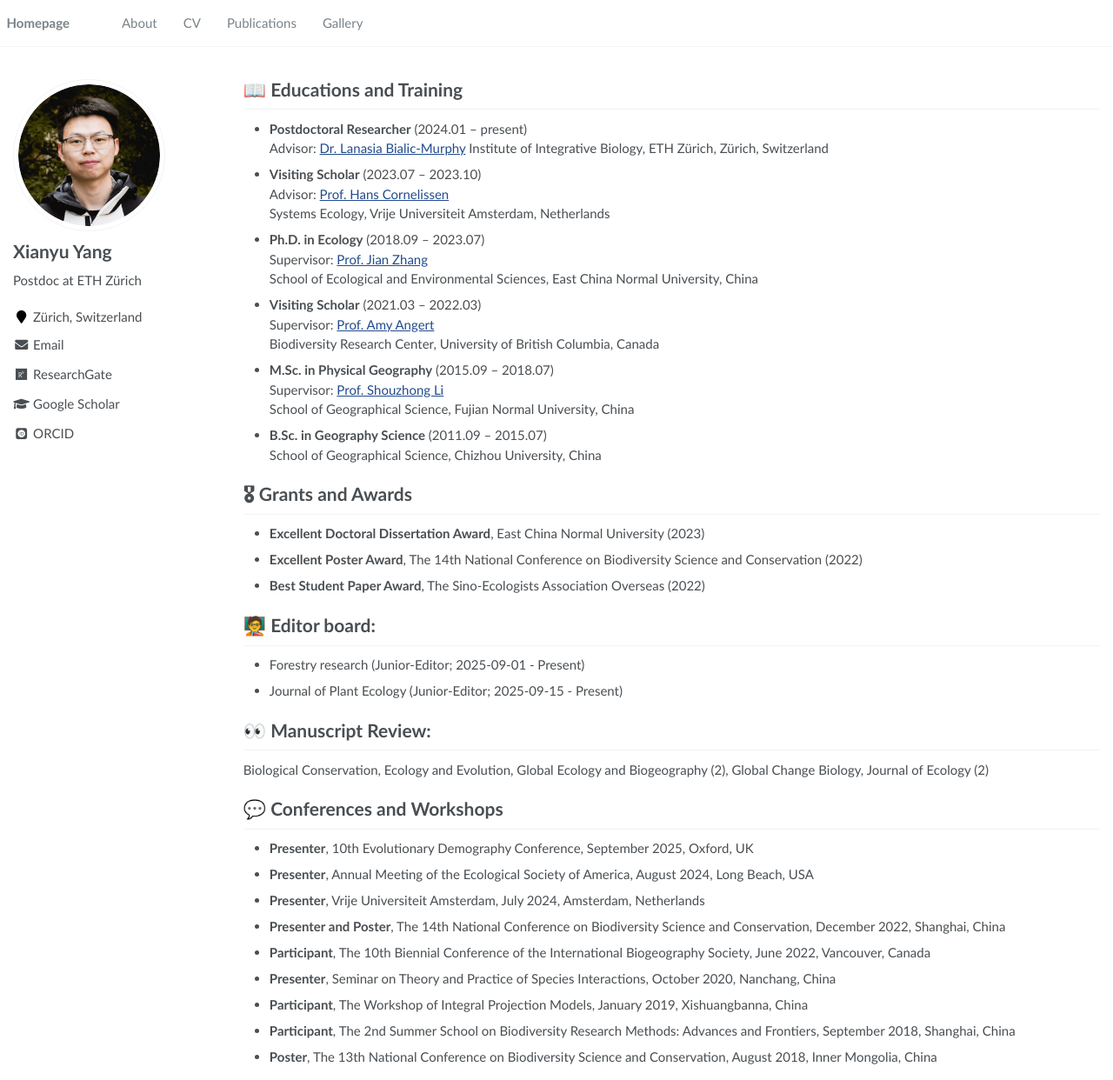
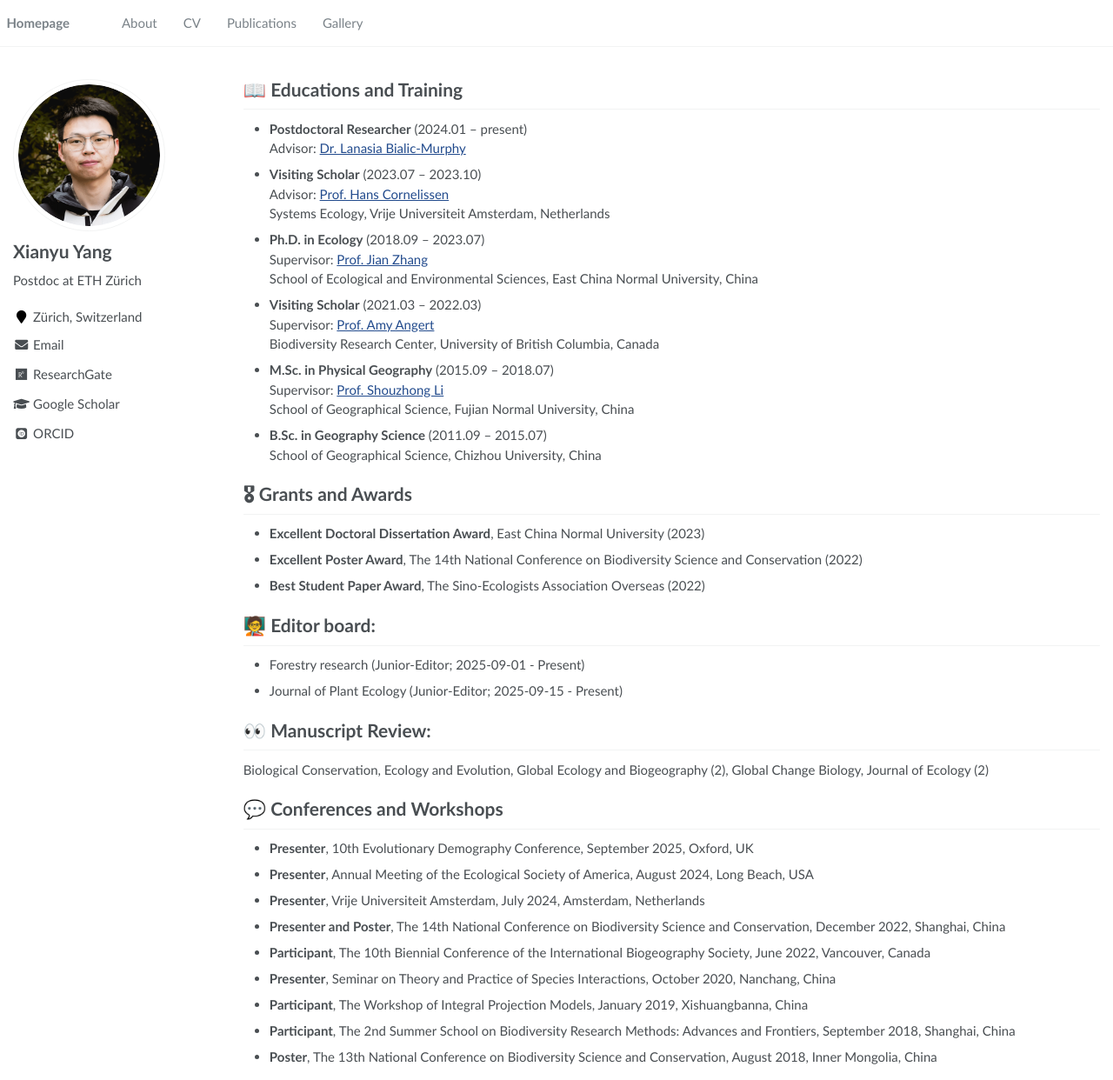
Before and after one commit to Xianyu-Yang/xianyu-yang.github.io, a Jekyll site: the page built from _pages/cv.md, in a window 1280 px wide and 1242 px high. Shown: the whole window at 87% size. Built offline with Jekyll 4.4.1, drawn with Linux system fonts in a browser that asks for light colours; some web fonts are replaced.

Commit message:
Update cv.md

```diff
--- a/_pages/cv.md
+++ b/_pages/cv.md
@@ -8,7 +8,6 @@ author_profile: true
 # 📖 Educations and Training
 - **Postdoctoral Researcher** (2024.01 – present)
   Advisor: [Dr. Lanasia Bialic-Murphy](https://crowtherlab.com/dr-lalasia-bialic-murphy/){:target="_blank"}
-  Institute of Integrative Biology, ETH Zürich, Zürich, Switzerland
 
 - **Visiting Scholar** (2023.07 – 2023.10)
   Advisor: [Prof. Hans Cornelissen](https://research.vu.nl/en/persons/hans-cornelissen){:target="_blank"}
```
